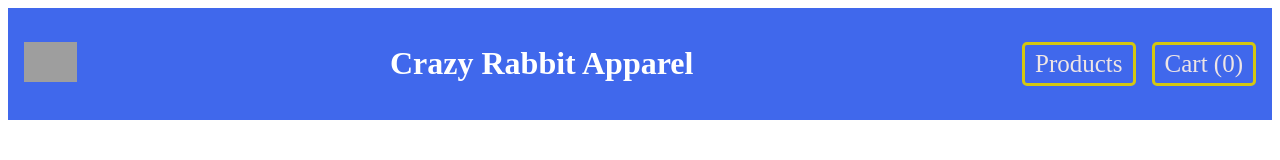
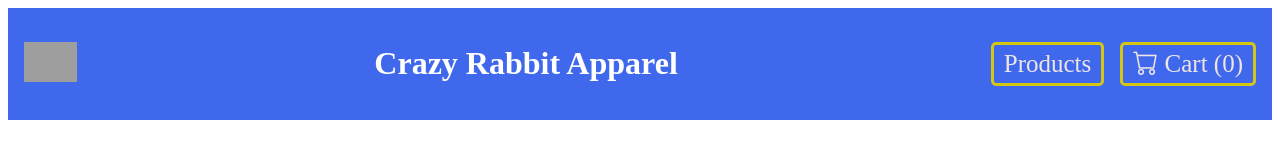
Before and after one commit to glaelt16/Crazy_Rabbit_Store, an Angular app: page / in a window 1280 px wide. Shown: the top 160 px of the page. Built offline with nearby package versions, Linux system fonts and the light colour scheme; grey boxes are pictures that could not be loaded.

Commit message:
feat: Add bootstrap icon for cart link
This commit adds a bootstrap icon to the cart link in the navigation bar.

```diff
--- a/src/app/ui/navbar/navbar.html
+++ b/src/app/ui/navbar/navbar.html
@@ -11,6 +11,8 @@
 
   <nav class="navbar-collapse" [class.show]="menuOpen()">
     <a routerLink="/products" class="nav-link">Products</a>
-    <a routerLink="/cart" class="nav-link">Cart ({{ cartCount() }})</a>
+    <a routerLink="/cart" class="nav-link">
+      <i class="bi-cart"></i> Cart ({{ cartCount() }})
+    </a>
   </nav>
 </header>
```
